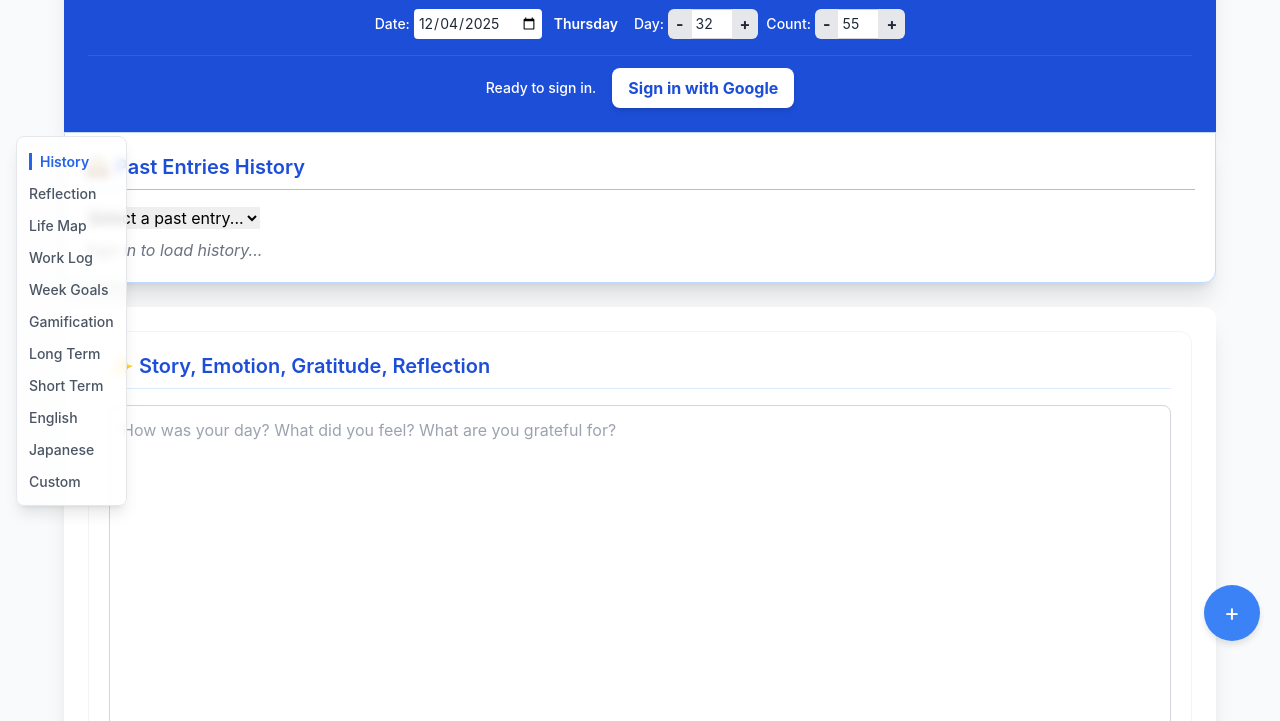
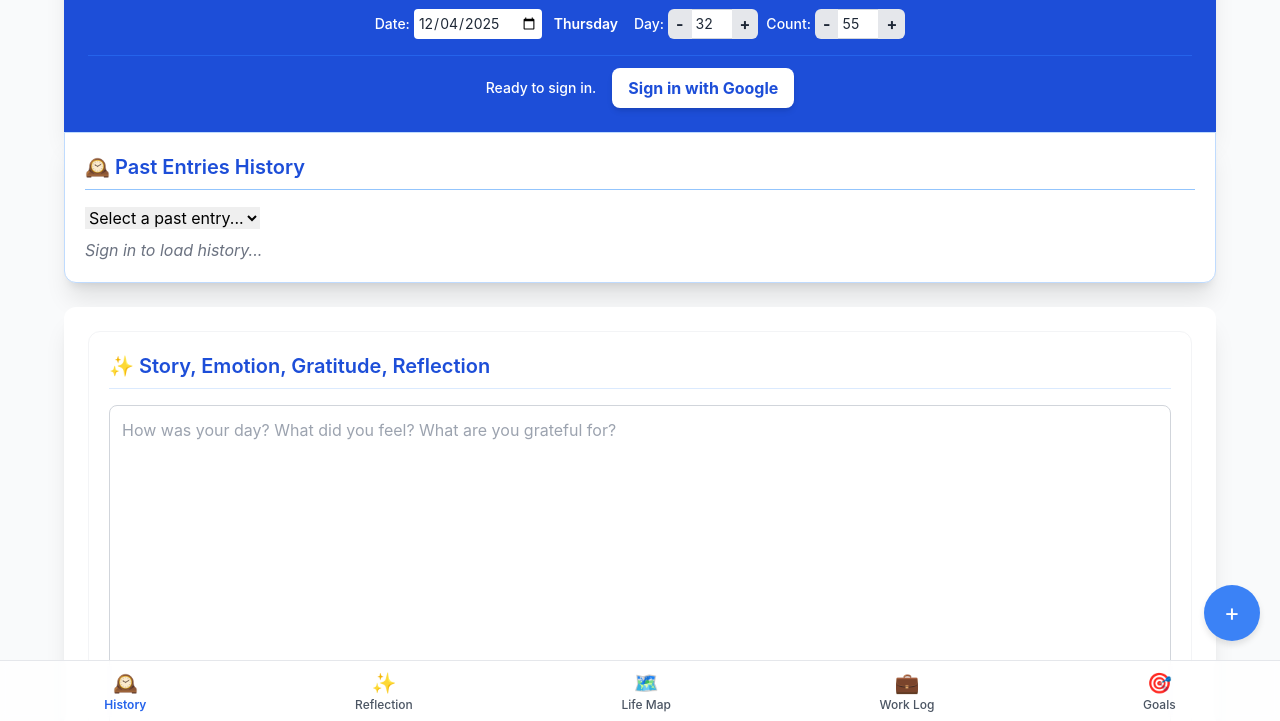
Before and after one commit to ChanChunSong/life-map-diary, a website with bundled scripts: page index.html in a window 1280 px wide. Shown: the part 79-800 px from the top of the page. Built offline with nearby package versions, Linux system fonts and the light colour scheme; no server answers.

Commit message:
Coordinate floating and bottom navigation visibility to prevent gaps and overlaps.

```diff
--- a/index.html
+++ b/index.html
@@ -73,7 +73,7 @@
     </section>
 
     <!-- Floating Navigation Menu -->
-    <nav id="floating-nav" class="hidden lg:block fixed left-4 top-1/2 -translate-y-1/2 bg-white/80 backdrop-blur-sm p-3 rounded-lg shadow-lg border border-gray-200">
+    <nav id="floating-nav" class="hidden fixed left-4 top-1/2 -translate-y-1/2 bg-white/80 backdrop-blur-sm p-3 rounded-lg shadow-lg border border-gray-200">
         <ul class="space-y-2">
             <li><a href="#history-section" class="nav-link text-sm font-medium text-gray-600 hover:text-blue-600 transition-colors">History</a></li>
             <li><a href="#reflection-section" class="nav-link text-sm font-medium text-gray-600 hover:text-blue-600 transition-colors">Reflection</a></li>
@@ -268,7 +268,7 @@ Time    Activity    Detail
     </div>
 
     <!-- Bottom Navigation Bar for Mobile -->
-    <nav id="bottom-nav" class="lg:hidden fixed bottom-0 left-0 w-full bg-white/80 backdrop-blur-sm shadow-t-lg border-t border-gray-200">
+    <nav id="bottom-nav" class="hidden fixed bottom-0 left-0 w-full bg-white/80 backdrop-blur-sm shadow-t-lg border-t border-gray-200">
         <ul class="flex justify-around overflow-x-auto">
             <li><a href="#history-section" class="nav-link-bottom p-2 flex flex-col items-center text-xs font-medium text-gray-600 hover:text-blue-600 transition-colors"><span class="text-xl">🕰️</span><span class="nav-text">History</span></a></li>
             <li><a href="#reflection-section" class="nav-link-bottom p-2 flex flex-col items-center text-xs font-medium text-gray-600 hover:text-blue-600 transition-colors"><span class="text-xl">✨</span><span class="nav-text">Reflection</span></a></li>
--- a/script.js
+++ b/script.js
@@ -1265,20 +1265,21 @@ function formatDateTime(dateString) {
             // --- New logic for dynamically showing/hiding the floating nav ---
             const mainContentWrapper = document.querySelector('.w-full.max-w-3xl.md\\:max-w-6xl.mx-auto');
             const floatingNav = document.getElementById('floating-nav');
+            const bottomNavBar = document.getElementById('bottom-nav');
 
             function toggleFloatingNav() {
                 if (!mainContentWrapper || !floatingNav) return;
 
                 // The space on the left is the element's offset from the left edge of the viewport
                 const leftSpace = mainContentWrapper.offsetLeft;
-                // The width of the nav menu itself
-                const navWidth = floatingNav.offsetWidth;
+                const navWidth = floatingNav.offsetWidth || 200; // Use a heuristic if hidden
 
-                // Show the nav only if the space on the left is greater than the nav's width plus a 20px buffer
                 if (leftSpace > navWidth + 20) {
-                    floatingNav.classList.remove('hidden');
+                    floatingNav.style.display = 'block';
+                    if (bottomNavBar) bottomNavBar.style.display = 'none';
                 } else {
-                    floatingNav.classList.add('hidden');
+                    floatingNav.style.display = 'none';
+                    if (bottomNavBar) bottomNavBar.style.display = 'block';
                 }
             }
 
```
